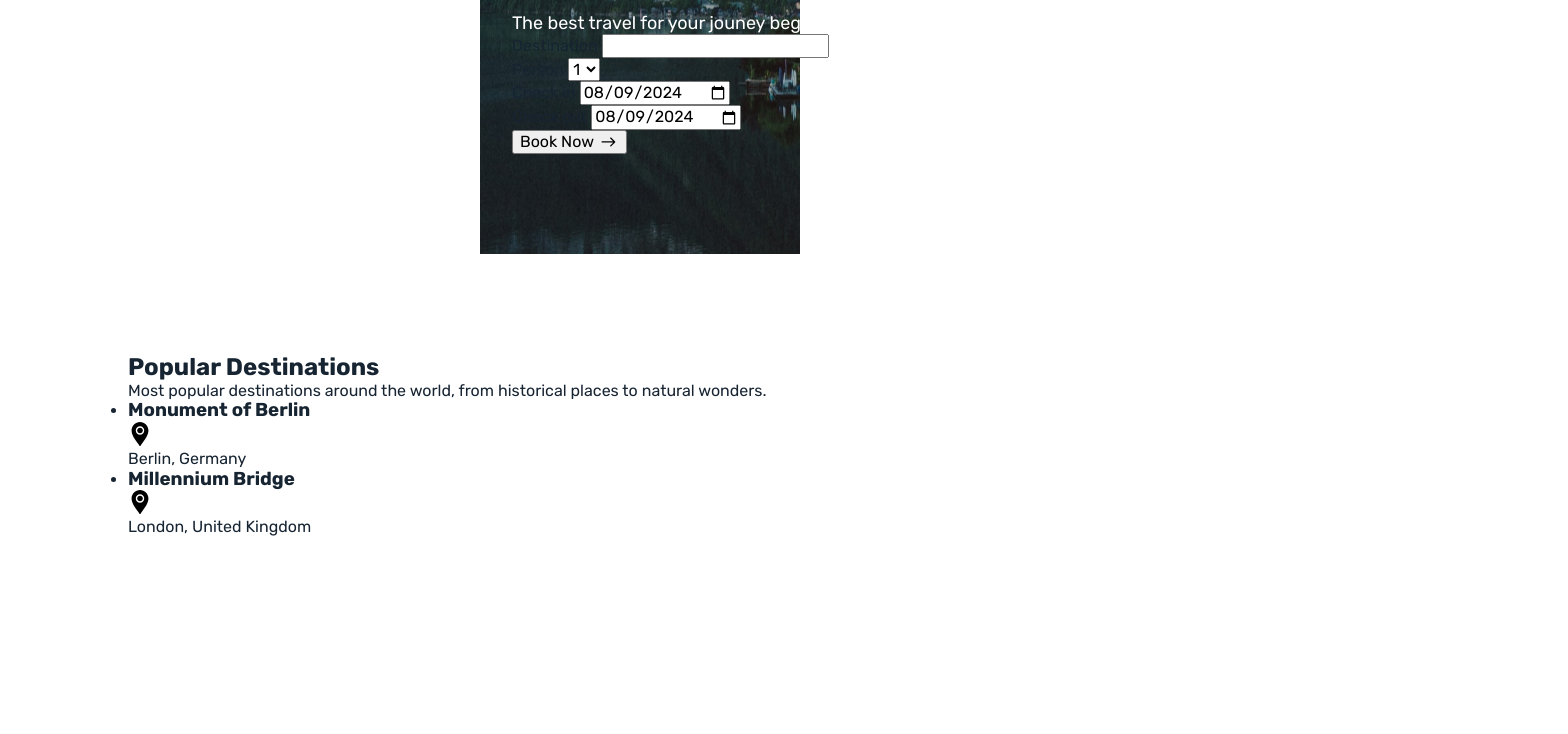
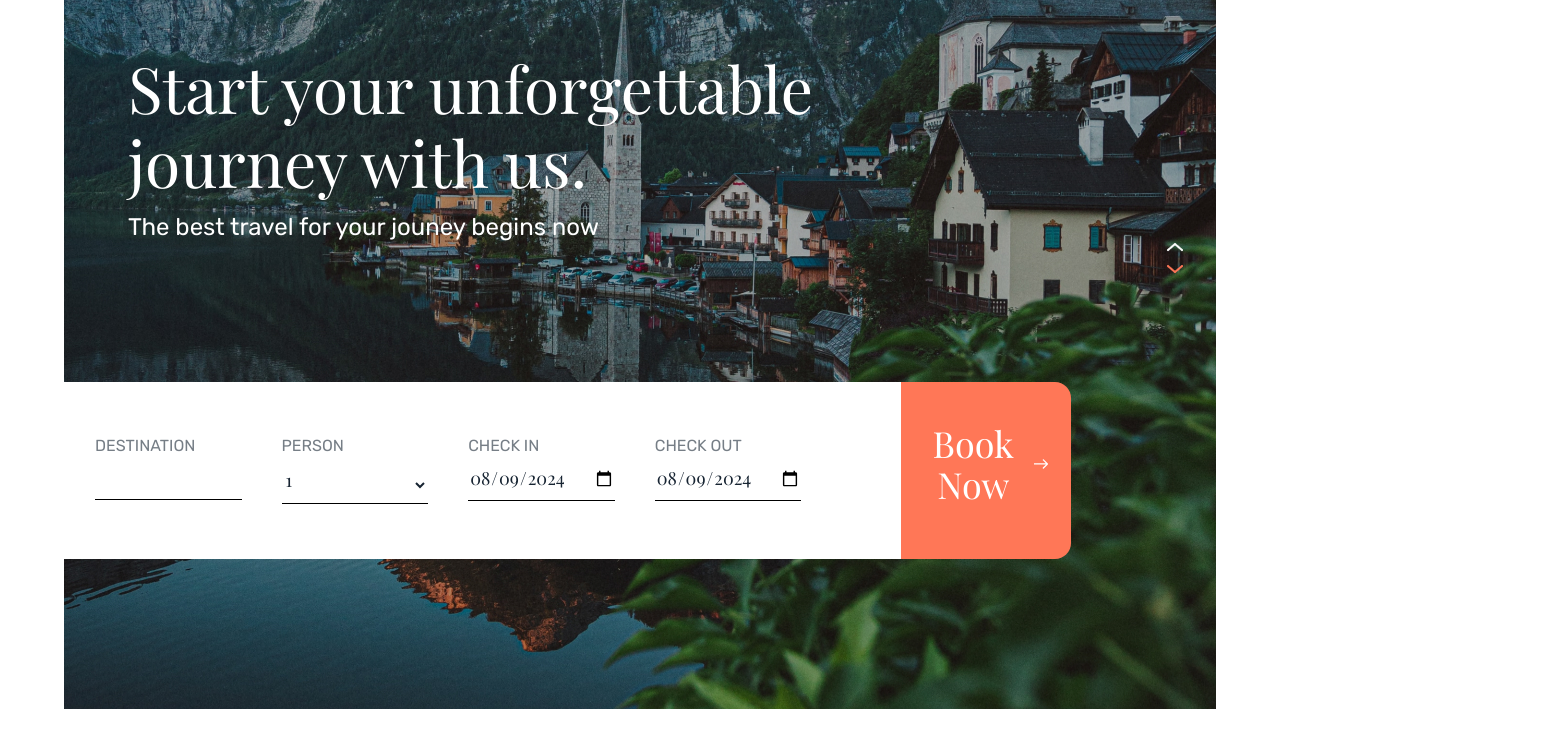
Before and after one commit to llizzokk/travellian-project, a plain HTML site: page index.html in a window 1280 px wide. Shown: the part 149-883 px from the top of the page, 1568 px wide, since content can reach past the window. Drawn offline with nearby package versions, Linux system fonts and the light colour scheme.

Commit message:
update css

```diff
--- a/css/styles.css
+++ b/css/styles.css
@@ -34,18 +34,19 @@
   margin: 0 auto;
 }
 .section {
-  width: 100%;
   padding: 80px 0;
 }
 
 /* header */
 
 .head-container {
-  padding: 0 32px;
   display: flex;
   align-items: center;
   justify-content: space-between;
   position: absolute;
+  left: 50%;
+  right: 50%;
+  transform: translateX(-50%);
 }
 .head-nav {
   display: flex;
@@ -151,8 +152,14 @@
   padding: 198px 0 100px 0;
 }
 .hero-container {
+  display: flex;
+  flex-direction: column;
+  align-items: center;
+  justify-content: center;
 }
 .hero-head {
+  margin-bottom: 100px;
+  width: 288px;
 }
 .hero-title {
   font-family: "Playfair Display", sans-serif;
@@ -165,21 +172,55 @@
   font-size: 18px;
   color: #fff;
 }
-.hero-book {
-}
 .hero-form {
+  display: flex;
+  flex-direction: column;
+  gap: 40px;
+  background-color: #fff;
+  padding: 20px 20px 80px 20px;
+  border-radius: 16px 16px 0 0;
 }
 .hero-form-field {
+  display: flex;
+  flex-direction: column;
 }
 .hero-field-label {
+  font-size: 14px;
+  text-transform: uppercase;
+  color: #767e86;
+  margin-bottom: 12px;
 }
 .hero-input {
+  background-color: transparent;
+  color: #172432;
+  font-family: "Playfair Display", sans-serif;
+  font-weight: 400;
+  font-size: 18px;
+  outline: none;
+  border: none;
+  border-bottom: 1px solid #000;
+  padding-bottom: 10px;
 }
 .hero-btn-wrap {
+  background-color: #ff7757;
+  border-radius: 0 0 16px 16px;
+  padding: 40px 20px;
 }
 .hero-btn {
+  cursor: pointer;
+  display: flex;
+  align-items: center;
+  justify-content: center;
+  gap: 15px;
+  background-color: transparent;
+  border: none;
+  font-family: "Playfair Display", sans-serif;
+  font-weight: 400;
+  font-size: 36px;
+  color: #fff;
 }
 .hero-btn-icon {
+  fill: #fff;
 }
 
 /* media */
@@ -195,6 +236,43 @@
   }
   .head-logo-icon {
     width: 41px;
+  }
+  .hero-section {
+    background-image: url(../images/hero-tab.jpg);
+    max-width: 768px;
+    padding: 214px 0 75px 0;
+  }
+  .hero-container {
+    align-items: flex-start;
+  }
+  .hero-head {
+    width: 629px;
+  }
+  .hero-title {
+    font-size: 54px;
+  }
+  .hero-text {
+    font-size: 20px;
+  }
+  .hero-book {
+    display: flex;
+    margin-left: -41px;
+  }
+  .hero-form {
+    flex-direction: row;
+    flex-wrap: wrap;
+    padding: 23px 100px 23px 32px;
+    border-radius: 0;
+  }
+  .hero-form-field {
+    width: calc((100% - 40px) / 2);
+  }
+  .hero-field-label {
+    font-size: 16px;
+  }
+  .hero-btn-wrap {
+    border-radius: 0 16px 16px 0;
+    padding: 60px 20px;
   }
 }
 @media screen and (min-width: 1152px) {
@@ -218,6 +296,34 @@
   .mob-menu-btn {
     display: none;
   }
+  .hero-section {
+    background-image: url(../images/hero-desk-1152.jpg);
+    max-width: 1152px;
+    padding: 200px 0 150px 0;
+  }
+  .hero-head {
+    width: 726px;
+    margin-bottom: 140px;
+  }
+  .hero-title {
+    font-size: 64px;
+  }
+  .hero-text {
+    font-size: 24px;
+  }
+  .hero-book {
+    margin-left: -65px;
+  }
+  .hero-form {
+    padding: 55px 100px 55px 32px;
+  }
+  .hero-form-field {
+    width: calc((100% - 120px) / 4);
+  }
+  .hero-btn-wrap {
+    width: 170px;
+    padding: 40px 20px;
+  }
 }
 @media screen and (min-width: 1440px) {
   .container {
@@ -227,4 +333,25 @@
   .section {
     padding: 140px 0;
   }
+  .head-logo {
+    margin-right: 251px;
+  }
+  .hero-section {
+    background-image: url(../images/hero-desk-1440.jpg);
+    max-width: 1440px;
+    padding: 270px 0 270px 0;
+  }
+  .hero-head {
+    width: 935px;
+    margin-bottom: 170px;
+  }
+  .hero-title {
+    font-size: 84px;
+  }
+  .hero-form {
+    padding: 75px 100px 75px 32px;
+  }
+  .hero-btn-wrap {
+    padding: 60px 20px;
+  }
 }
--- a/index.html
+++ b/index.html
@@ -137,7 +137,7 @@
                     <div class="hero-btn-wrap">
                         <button type="submit" class="hero-btn">
                             Book Now
-                            <svg width="21" height="10" class="hero-btn-icon">
+                            <svg width="25" height="20" class="hero-btn-icon">
                                 <use href="./images/symbol-defs.svg#icon-arrow"></use>
                             </svg>
                         </button>
```
